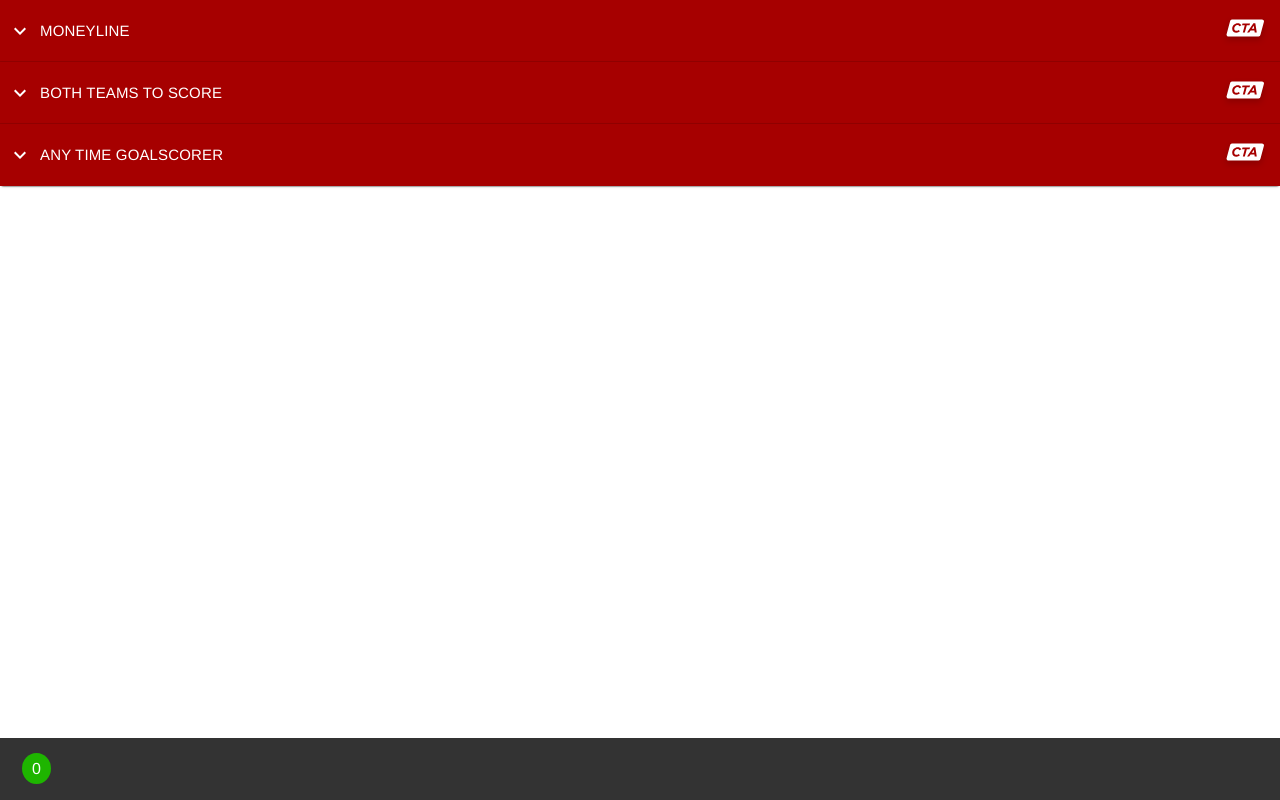
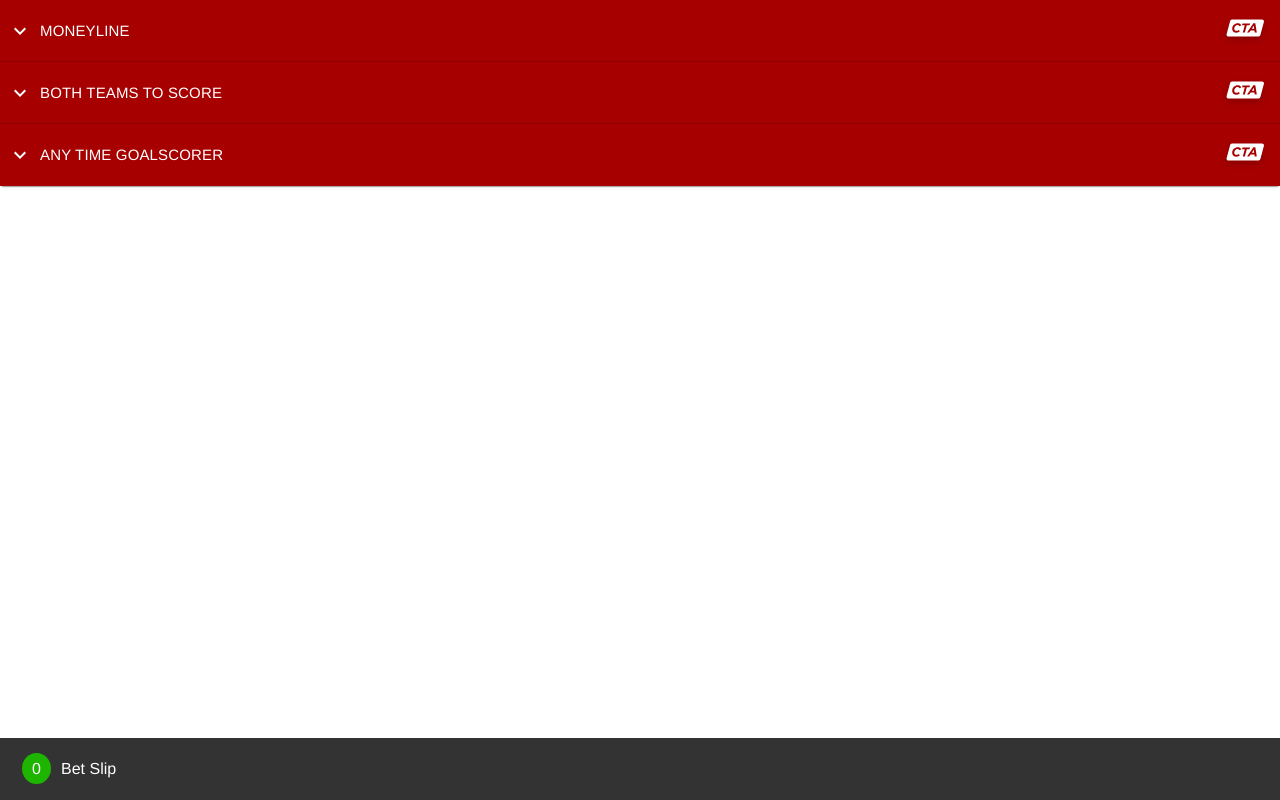
Before and after one commit to orioch/BetSlip, a React (Create React App) app: page / in a window 1280 px wide. Built offline with nearby package versions, Linux system fonts and the light colour scheme.

Commit message:
add the title to betslip

```diff
--- a/src/components/Betslip/BetSlip.jsx
+++ b/src/components/Betslip/BetSlip.jsx
@@ -5,6 +5,7 @@ export default function BetSlip() {
   return (
     <div className="betslip">
       <SlipCounter />
+      <h1>Bet Slip</h1>
     </div>
   );
 }
--- a/src/css/betSlip.css
+++ b/src/css/betSlip.css
@@ -5,6 +5,7 @@
   height: 62.46px;
   width: 100%;
   display: flex;
+  gap: 10px;
   justify-content: flex-start;
   align-items: center;
   padding: 0 22px 0 22px;
@@ -28,3 +29,13 @@
 
   color: #ffffff;
 }
+
+.betslip h1 {
+  font-family: "Helvetica Neue";
+  font-style: normal;
+  font-weight: 500;
+  font-size: 16px;
+  line-height: 20px;
+
+  color: #ffffff;
+}
```
